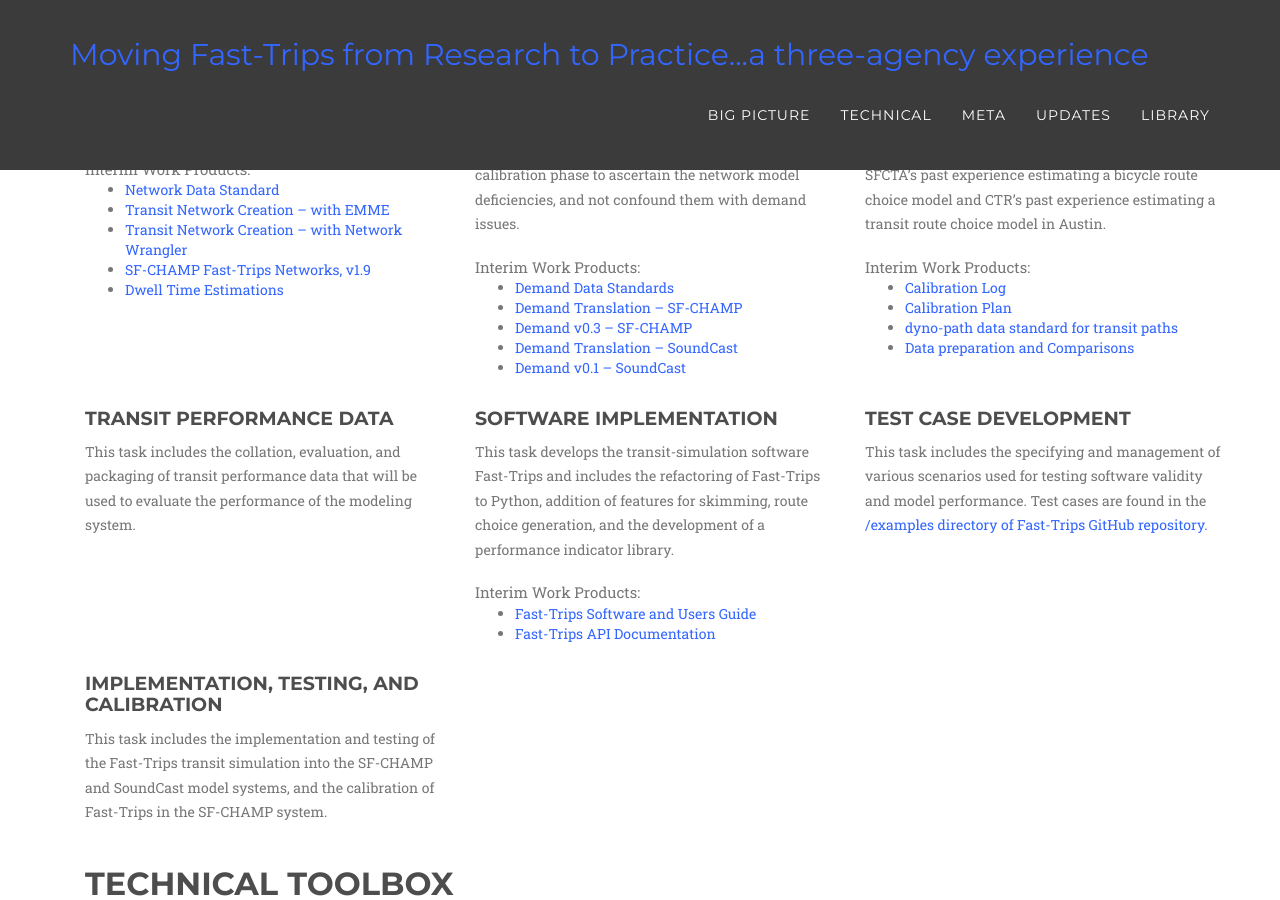
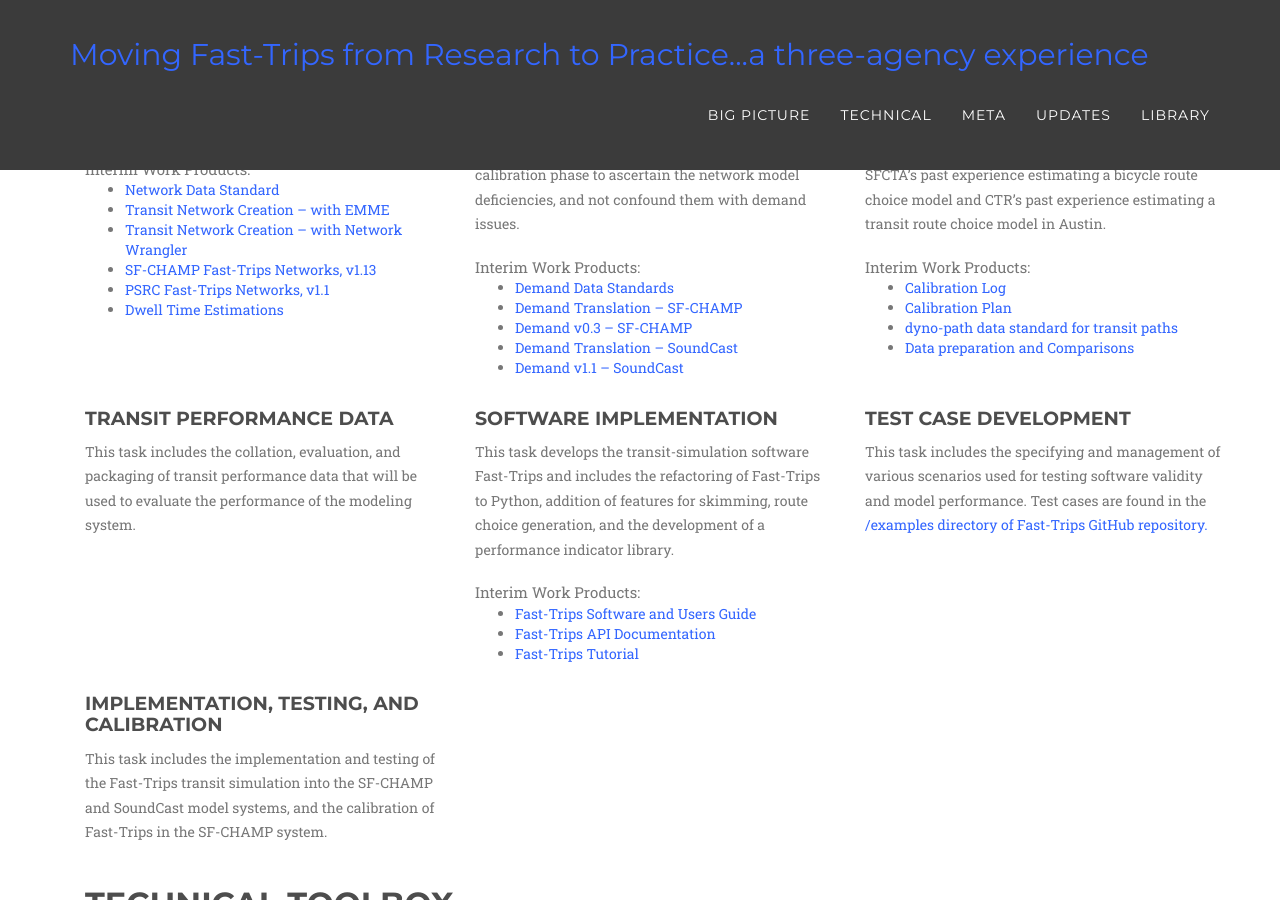
Before and after one commit to BayAreaMetro/fast-trips-project, a Jekyll site: the page built from technical/index.html, in a window 1280 px wide and 900 px high, scrolled down 243 px. Built offline with Jekyll 4.4.1, drawn with Linux system fonts in a browser that asks for light colours; some web fonts are replaced.

Commit message:
Add updated data to technical

```diff
--- a/technical/index.html
+++ b/technical/index.html
@@ -27,7 +27,8 @@
 			  <li><a href="http://github.com/osplanning-data-standards/GTFS-PLUS">Network Data Standard</a></li>
 			  <li><a href="http://github.com/psrc/fast-trips_network_builder">Transit Network Creation – with EMME</a></li>
 			  <li><a href="http://github.com/sdrewc/NetworkWrangler/tree/fasttrips">Transit Network Creation – with Network Wrangler</a></li>
-			  <li><a href="https://mtcdrive.box.com/s/5aizzddri3rtp63eic4quq8sdfkyknj6">SF-CHAMP Fast-Trips Networks, v1.9</a></li>
+			  <li><a href="https://mtcdrive.box.com/s/3i3sjbzpsrbhxlwpl4v4vx9b0movferz">SF-CHAMP Fast-Trips Networks, v1.13</a></li>
+			   <li><a href="https://mtcdrive.box.com/s/eig2bwudzfa2m7awch0mb9tu71ifp0pp">PSRC Fast-Trips Networks, v1.1</a></li>
 			  <li><a href="https://github.com/psrc/fast-trips_dwell_time_model">Dwell Time Estimations</a></li>
 			</ul>
 			</div>
@@ -52,7 +53,7 @@
 			   <li><a href="http://github.com/sfcta/fast-trips_demand_converter">Demand Translation – SF-CHAMP</a></li>
 			   <li><a href="https://mtcdrive.box.com/s/2eg460coqwq4jlczsbaxt0yh4crzkixl">Demand v0.3 – SF-CHAMP</a></li>
 			   <li><a href="http://github.com/psrc/fast-trips_demand_converter">Demand Translation – SoundCast</a></li>
-			   <li><a href="http://mtcdrive.box.com/s/bbcbmj91od0ys159pa4f7gh6lkuv8ytb">Demand v0.1 – SoundCast</a></li>
+			   <li><a href="https://mtcdrive.box.com/s/urb1hipzqs4s75g8mnzov665mmrlc7pv">Demand v1.1 – SoundCast</a></li>
 			</ul>
 			</div>
 		</div>
@@ -112,6 +113,7 @@
 			<ul>
 				<li><a href="http://metropolitantransportationcommission.github.io/fast-trips/">Fast-Trips Software and Users Guide</a></li>
 				<li><a href="http://data.mtc.ca.gov/fast-trips/">Fast-Trips API Documentation</a></li>
+				<li><a href="http://github.com/fast-trips">Fast-Trips Tutorial</a></li>
 			</ul>
 			</div>
 		</div>
```
Also changed, not shown: library/index.md (+1 -1 lines).
